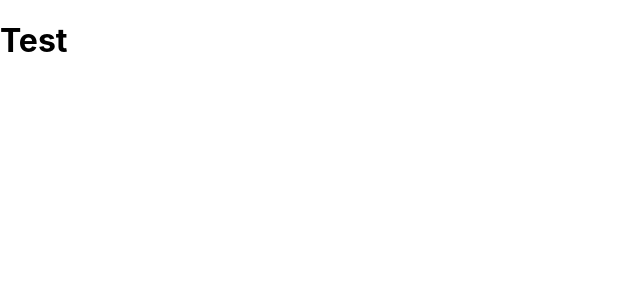
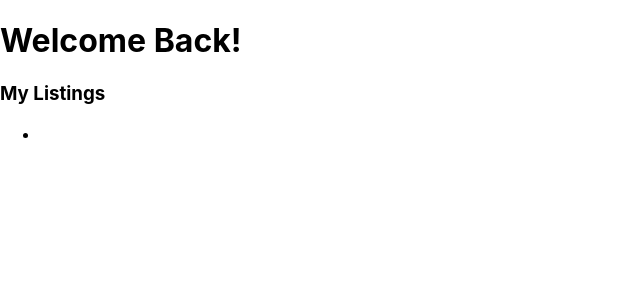
Before and after one commit to jade-lt/Event-Hub, a React (Create React App) app in the folder client/: page / in a window 1280 px wide. Shown: the top 300 px of the page, without its empty margins (0-640 px from the left). Built offline with nearby package versions, Linux system fonts and the light colour scheme.

Commit message:
setup and linked user listings file

```diff
--- a/client/src/components/DashboardContainer.js
+++ b/client/src/components/DashboardContainer.js
@@ -1,9 +1,12 @@
 import React from "react";
+import { UserListings } from "./UserListings";
 
 const DashboardContainer = () => {
   return (
     <div>
-      <h1>Test</h1>
+        <h1>Welcome Back!</h1>
+      <UserListings />
+
     </div>
   );
 };
--- /dev/null
+++ b/client/src/components/UserListings.js
@@ -0,0 +1,16 @@
+import React from "react";
+
+const UserListings = () => {
+
+    return (
+        <div>
+             <h3>My Listings</h3>
+        <ul>
+            <li></li>
+        </ul>
+        </div>
+
+    )
+}
+
+export { UserListings };
```
